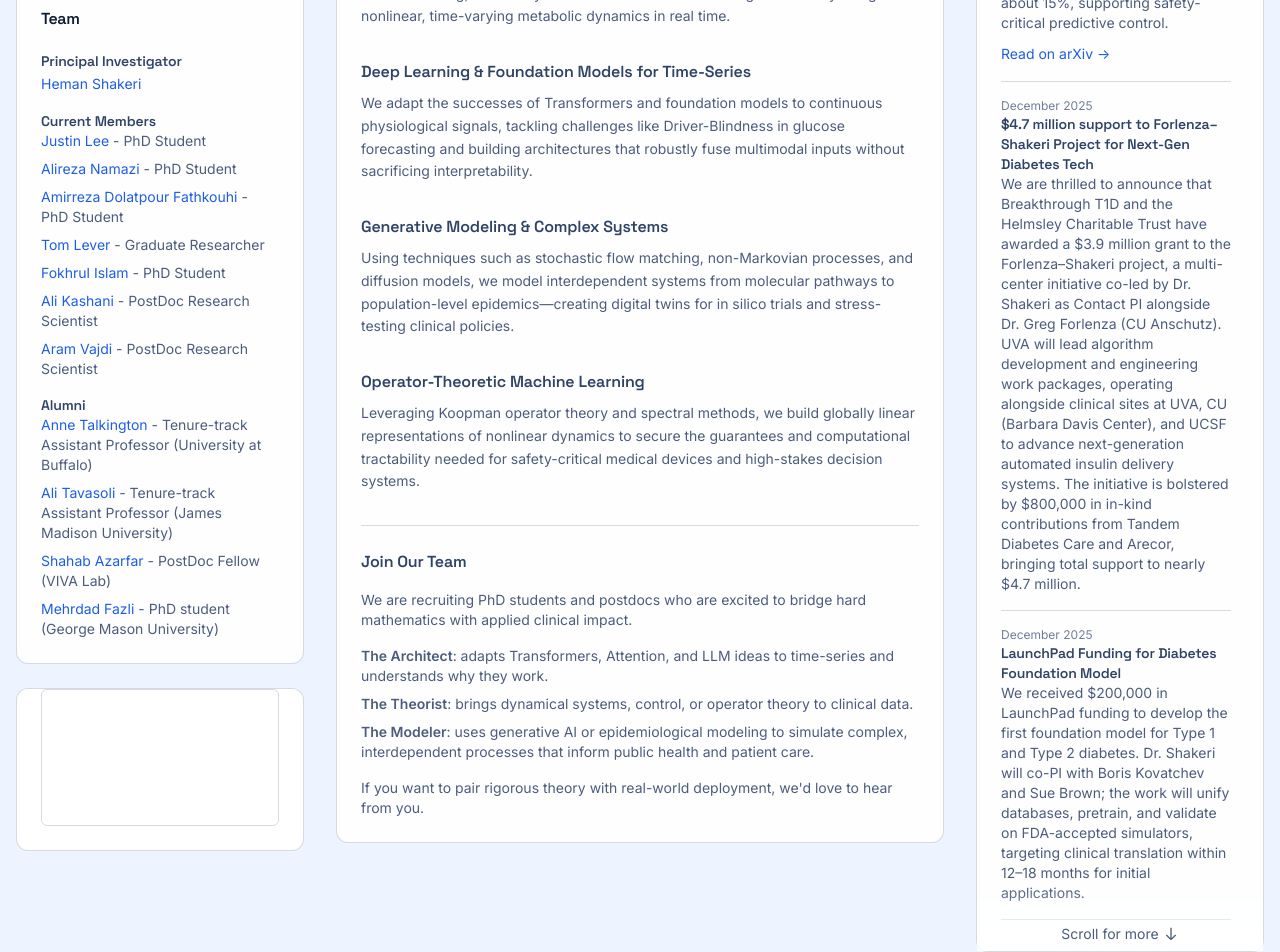
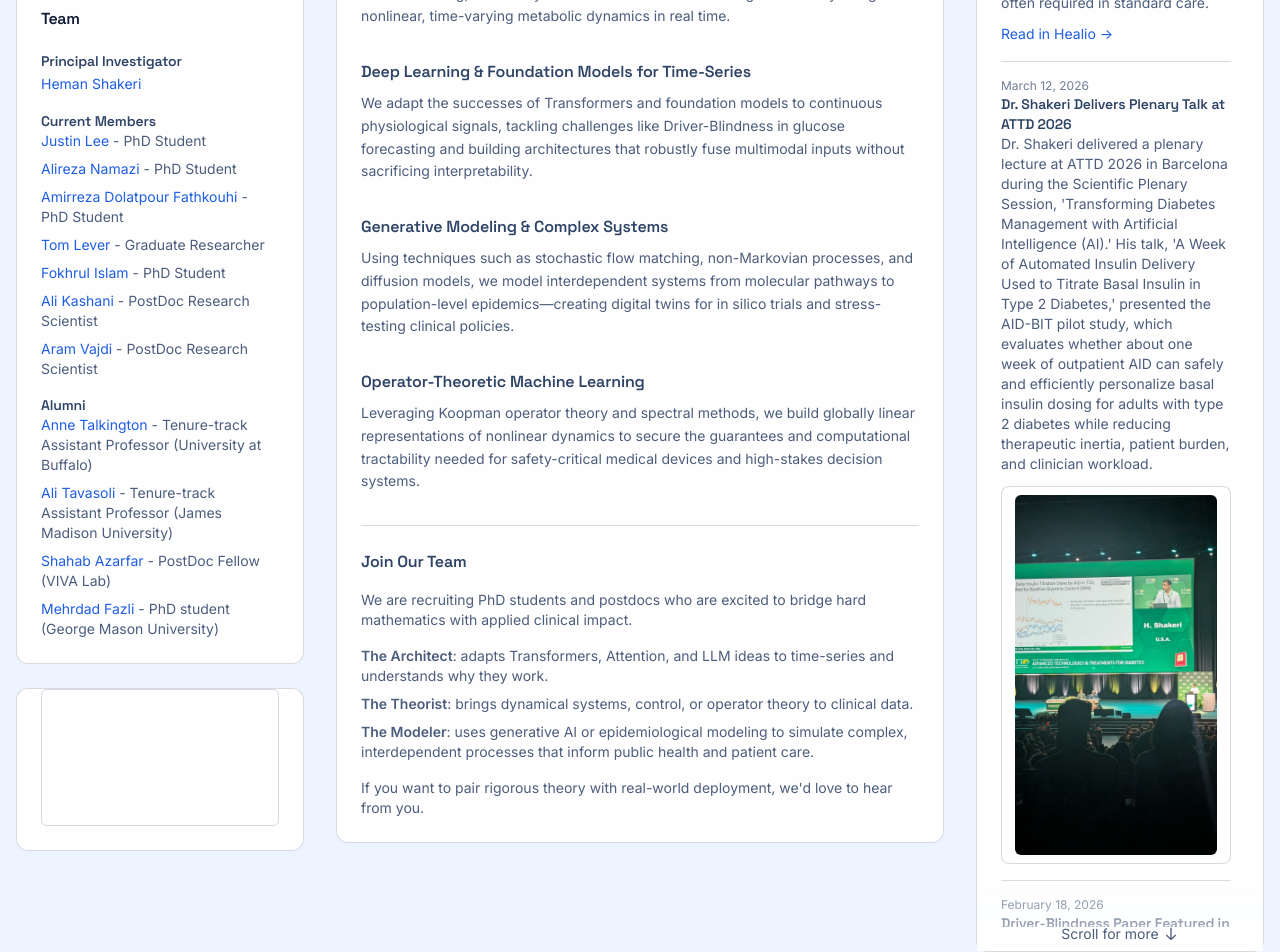
Before and after one commit to Shakeri-Lab/shakeri-lab.github.io, a Next.js app: page / in a window 1280 px wide. Shown: the part 520-1472 px from the top of the page. Built offline with nearby package versions, Linux system fonts and the light colour scheme; grey boxes are pictures that could not be loaded.

Commit message:
Add 2026 news updates and plenary photo

```diff
--- a/src/components/sections/NewsCard.tsx
+++ b/src/components/sections/NewsCard.tsx
@@ -1,3 +1,4 @@
+import Image from "next/image";
 import Link from "next/link";
 import { Card, CardContent, CardHeader, CardTitle } from "@/components/ui/card";
 import { motion } from "framer-motion";
@@ -22,6 +23,17 @@ export function NewsCard() {
               <p className="text-xs text-[var(--muted)] opacity-80">{item.date}</p>
               <h3 className="text-sm font-semibold text-[var(--muted-strong)]">{item.title}</h3>
               <p className="text-sm text-[var(--muted)]">{item.content}</p>
+              {item.image && (
+                <div className="mt-3 overflow-hidden rounded-lg border border-[var(--border)] bg-[var(--surface-elevated)] p-2">
+                  <Image
+                    src={item.image.src}
+                    alt={item.image.alt}
+                    width={item.image.width}
+                    height={item.image.height}
+                    className="mx-auto h-auto max-h-[360px] w-auto max-w-full rounded-md object-contain"
+                  />
+                </div>
+              )}
               {item.links && item.links.length > 0 && (
                 <div className="mt-2 space-x-4">
                   {item.links.map((link, linkIndex) => (
--- a/src/data/news.ts
+++ b/src/data/news.ts
@@ -1,6 +1,38 @@
 import { NewsItem } from '@/types';
 
 export const news: NewsItem[] = [
+  {
+    date: "March 16, 2026",
+    title: "Healio Features UVA Research on Expediting Insulin Titration with AID in Type 2 Diabetes",
+    content: "Healio featured our recent pilot study presented at ATTD 2026 in Barcelona on using short-term automated insulin delivery to accelerate basal insulin titration in adults with type 2 diabetes. Led by colleagues at the UVA Center for Diabetes Technology, the randomized trial showed that 10 days of Control-IQ-guided titration improved time in range from 55% at baseline to 67.3%, with benefits comparable to daily physician-guided dose adjustments. The result suggests AID can identify effective basal doses in days rather than the 16 to 18 weeks often required in standard care.",
+    links: [{
+      text: "Read in Healio",
+      url: "https://www.healio.com/news/endocrinology/20260316/automated-insulin-delivery-may-expedite-basal-insulin-dose-titration-in-type-2-diabetes"
+    }]
+  },
+  {
+    date: "March 12, 2026",
+    title: "Dr. Shakeri Delivers Plenary Talk at ATTD 2026",
+    content: "Dr. Shakeri delivered a plenary lecture at ATTD 2026 in Barcelona during the Scientific Plenary Session, 'Transforming Diabetes Management with Artificial Intelligence (AI).' His talk, 'A Week of Automated Insulin Delivery Used to Titrate Basal Insulin in Type 2 Diabetes,' presented the AID-BIT pilot study, which evaluates whether about one week of outpatient AID can safely and efficiently personalize basal insulin dosing for adults with type 2 diabetes while reducing therapeutic inertia, patient burden, and clinician workload.",
+    image: {
+      src: "/news/attd-2026-plenary.jpg",
+      alt: "Dr. Heman Shakeri delivering a plenary talk at ATTD 2026 in Barcelona",
+      width: 900,
+      height: 1600
+    }
+  },
+  {
+    date: "February 18, 2026",
+    title: "Driver-Blindness Paper Featured in Dan Heller's AID Analysis",
+    content: "Our 2025 paper, 'The Driver-Blindness Phenomenon: Why Deep Sequence Models Default to Autocorrelation in Blood Glucose Forecasting,' was highlighted in Dan Heller's in-depth essay on why automated insulin delivery algorithms have seen limited gains in time in range over the past decade. The piece uses our findings to illustrate a core limitation of population-level glucose forecasting: even deep sequence models often fail to extract meaningful predictive value from clinically important drivers such as insulin, meals, and activity. This recognition reinforces the need for machine learning frameworks that capture patient-specific physiological variability rather than relying on generic population models.",
+    links: [{
+      text: "Read the analysis",
+      url: "https://danheller.substack.com/p/why-aid-algorithms-dont-improve"
+    }, {
+      text: "Read the paper",
+      url: "https://arxiv.org/abs/2511.20601"
+    }]
+  },
   {
     date: "December 2025",
     title: "$4.7 million support to Forlenza–Shakeri Project for Next-Gen Diabetes Tech",
--- a/src/types/index.ts
+++ b/src/types/index.ts
@@ -2,6 +2,12 @@ export interface NewsItem {
   date: string;
   title: string;
   content: string;
+  image?: {
+    src: string;
+    alt: string;
+    width: number;
+    height: number;
+  };
   links?: Array<{
     text: string;
     url: string;
```
Also changed, not shown: public/news/attd-2026-plenary.jpg (added).
